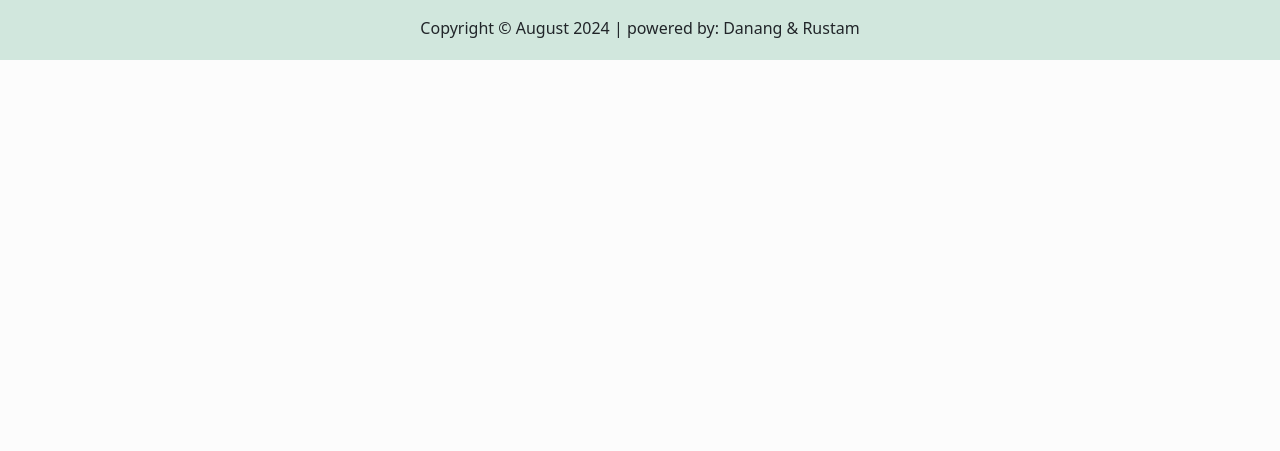
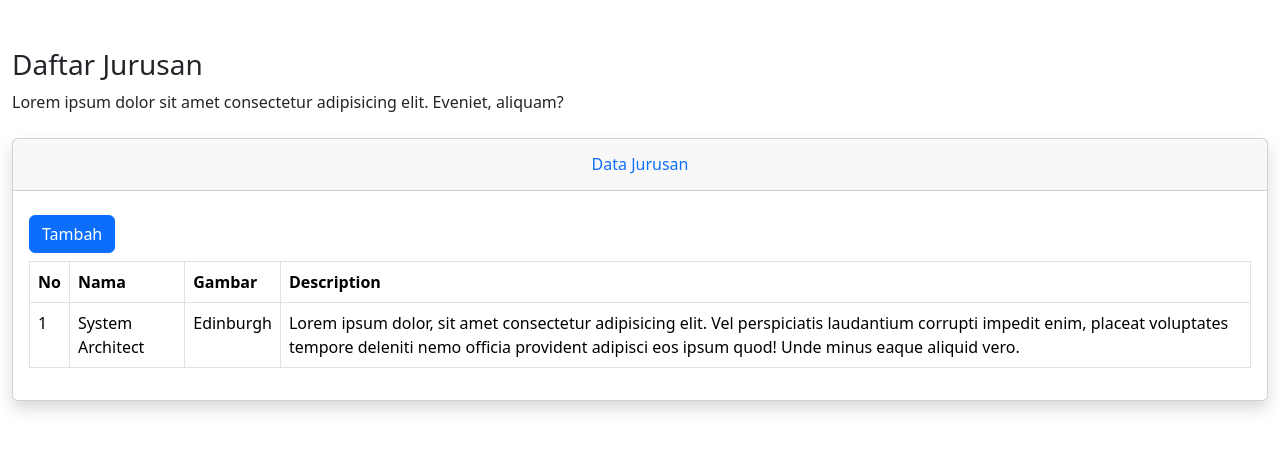
Before and after one commit to danangput/web-sekolah, a PHP site: the page made by view/admin/jurusan/table.php in a window 1280 px wide. Shown: the top 451 px of the page. Run offline with PHP 8.4, Linux system fonts and the light colour scheme; the template is opened without the code that fills it, so the values that code supplies are empty.

Commit message:
menambah table jurusan dan juga table artikel

```diff
--- a/view/admin/artikel/table.php
+++ b/view/admin/artikel/table.php
@@ -8,7 +8,7 @@
 <!-- DataTales Example -->
 <div class="card shadow mb-4">
     <div class="card-header py-3">
-        <h6 class="m-0 font-weight-bold text-primary">DataTables Example</h6>
+        <h6 class="m-0 font-weight-bold text-primary text-center">Data Article</h6>
     </div>
     <div class="card-body">
         <div class="my-2">
@@ -29,7 +29,7 @@
                         <td>Tiger Nixon</td>
                         <td>System Architect</td>
                         <td>Edinburgh</td>
-                        <td><a href="">Hapus</a> | <a href="">Edit</a></td>
+                        <td><a href="" class="btn btn-danger">Hapus</a> | <a href="" class="btn btn-warning">Edit</a></td>
                     </tr>
                 </tbody>
             </table>
--- a/view/admin/jurusan/table.php
+++ b/view/admin/jurusan/table.php
@@ -0,0 +1,52 @@
+<!DOCTYPE html>
+<html lang="en">
+<head>
+  <meta charset="UTF-8">
+  <meta name="viewport" content="width=device-width, initial-scale=1.0">
+  <title>Tambah</title>
+  <link href="https://cdn.jsdelivr.net/npm/bootstrap@5.3.3/dist/css/bootstrap.min.css" rel="stylesheet" integrity="sha384-QWTKZyjpPEjISv5WaRU9OFeRpok6YctnYmDr5pNlyT2bRjXh0JMhjY6hW+ALEwIH" crossorigin="anonymous">
+</head>
+<body>
+  <!-- Begin Page Content -->
+  <div class="container-fluid mt-5">
+
+  <!-- Page Heading -->
+  <h1 class="h3 mb-2 text-gray-800">Daftar Jurusan</h1>
+  <p class="mb-4">Lorem ipsum dolor sit amet consectetur adipisicing elit. Eveniet, aliquam?</p>
+
+  <!-- DataTales Example -->
+  <div class="card shadow mb-4">
+      <div class="card-header py-3">
+          <h6 class="m-0 font-weight-bold text-primary text-center">Data Jurusan</h6>
+      </div>
+      <div class="card-body">
+          <div class="my-2">
+              <a href="" class="btn btn-primary"><i class="fas fa-plus"></i> Tambah</a>
+          </div>
+          <div class="table-responsive">
+              <table class="table table-bordered" id="dataTable" width="100%" cellspacing="0">
+                  <thead>
+                      <tr>
+                          <th>No</th>
+                          <th>Nama</th>
+                          <th>Gambar</th>
+                          <th>Description</th>
+                      </tr>
+                  </thead>
+                  <tbody>
+                      <tr>
+                          <td>1</td>
+                          <td>System Architect</td>
+                          <td>Edinburgh</td>
+                          <td>Lorem ipsum dolor, sit amet consectetur adipisicing elit. Vel perspiciatis laudantium corrupti impedit enim, placeat voluptates tempore deleniti nemo officia provident adipisci eos ipsum quod! Unde minus eaque aliquid vero.</td>
+                      </tr>
+                  </tbody>
+              </table>
+          </div>
+      </div>
+  </div>
+
+  </div>
+  <!-- /.container-fluid -->
+  </body>
+  </html>
```
Also changed, not shown: view/admin/artikel/edit.php (+21 -0 lines), view/admin/artikel/tambah.php (+21 -0 lines).
